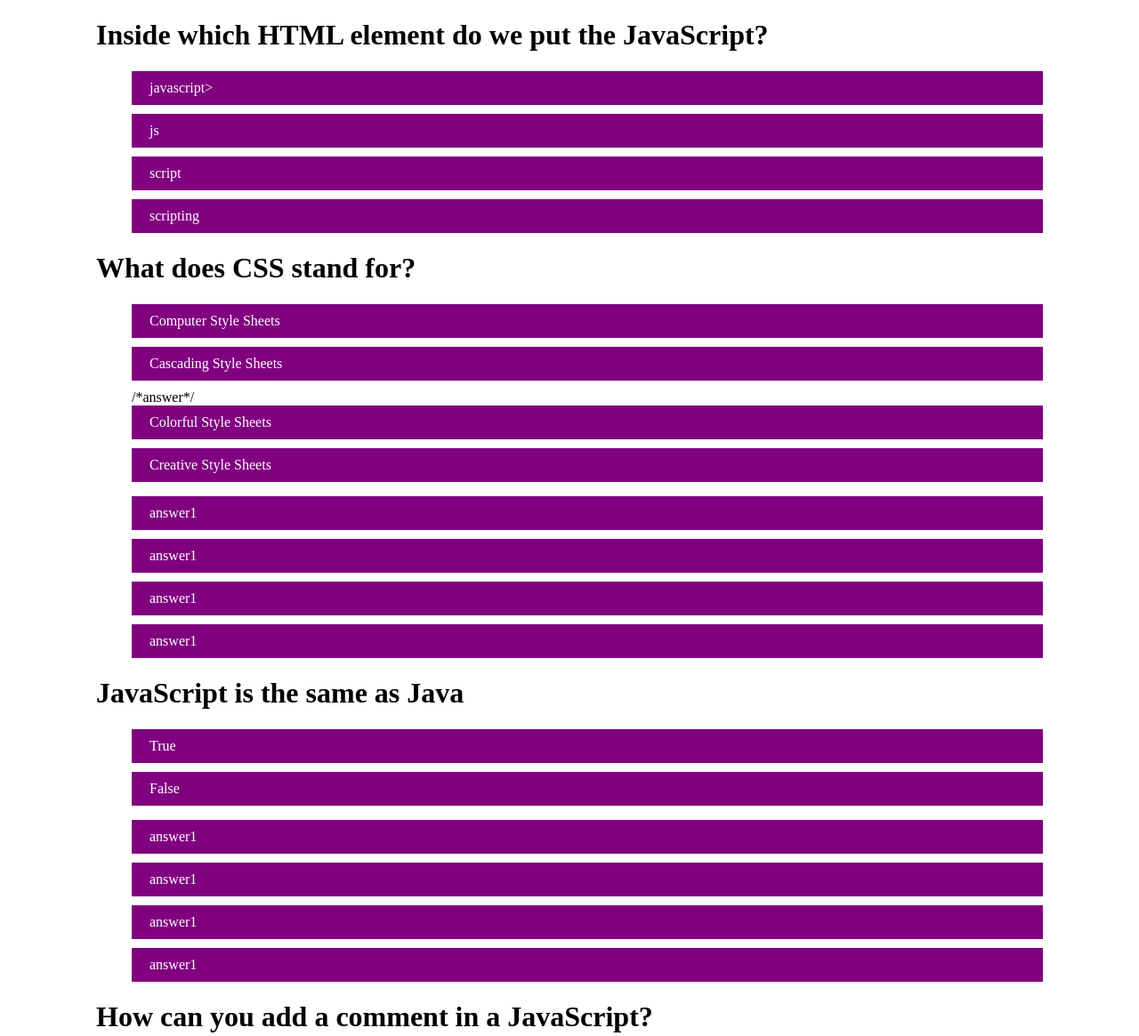
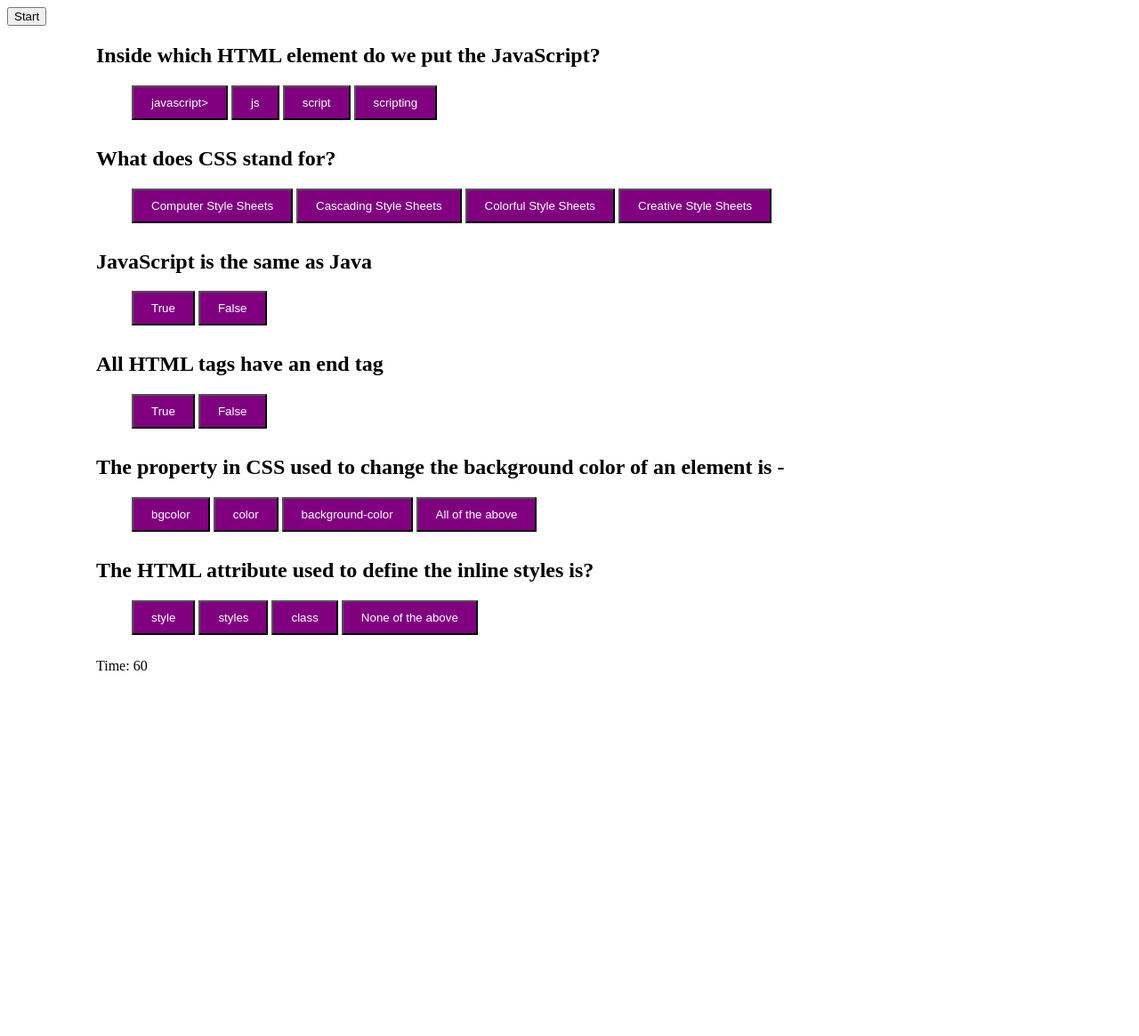
Before and after one commit to RaelNW/Timed_Quiz, a plain HTML site: page index.html in a window 1280 px wide. Shown: the top 1165 px of the page at 89% size. After the commit the page ends 800 px from the top, so only its background shows below. Drawn offline with Linux system fonts and the light colour scheme.

Commit message:
Update index.html

```diff
--- a/index.html
+++ b/index.html
@@ -8,49 +8,78 @@
   </head>
   <body>
     <header>
+      <button class="start" id="startButton">Start</button>
+    </header>
 
-    </header>
-    <main>
-      <h1>Inside which HTML element do we put the JavaScript?</h1>
-        <ol class="quiz1">
-          <li class="button" id="1">javascript></li>
-          <li class="button" id="2">js</li>
-          <li class="button" id="3">script</li>
-          <li class="button" id="4">scripting</li>
+    <main >
+
+      <section class="quiz1">
+        <h1 id="question1">Inside which HTML element do we put the JavaScript?</h1>
+        <ol id="answers1">
+          <button class="button" id="1_1">javascript></button>
+          <button class="button" id="2">js</button>
+          <button class="button" id="a1">script</button>
+          <button class="button" id="4">scripting</button>
         </ol>
-      <h1> What does CSS stand for?</h1>
-        <ol class="quiz2">
-          <li class="button" id="1">Computer Style Sheets</li>
-          <li class="button" id="2">Cascading Style Sheets</li> /*answer*/
-          <li class="button" id="3">Colorful Style Sheets</li>
-          <li class="button" id="4">Creative Style Sheets</li>
+      </section>
+
+      <section class="quiz2">
+        <h1 id="question"> What does CSS stand for?</h1>
+        <ol id="answers">
+          <button class="button" id="1">Computer Style Sheets</button>
+          <button class="button" id="a2">Cascading Style Sheets</button>
+          <button class="button" id="3">Colorful Style Sheets</button>
+          <button class="button" id="4">Creative Style Sheets</button>
         </ol>
-        <ol class="quiz3">
-          <li class="button" id="1">answer1</li>
-          <li class="button" id="2">answer1</li>
-          <li class="button" id="3">answer1</li>
-          <li class="button" id="4">answer1</li>
+      </section>
+
+      <section class="quiz4">
+        <h1 id="question">JavaScript is the same as Java</h1>
+        <ol id="answers">
+          <button class="button" id="1">True</button>
+          <button class="button" id="a4">False</button>
         </ol>
-      <h1>JavaScript is the same as Java</h1>
-        <ol class="quiz4">
-          <li class="button" id="1">True</li>
-          <li class="button" id="2">False</li>
+      </section>
+
+      <section class="quiz5">
+        <h1 id="question">All HTML tags have an end tag</h1>
+        <ol id="answers">
+          <button class="button" id="1">True</button>
+          <button class="button" id="a5">False</button>
         </ol>
-        <ol class="quiz5">
-          <li class="button" id="1">answer1</li>
-          <li class="button" id="2">answer1</li>
-          <li class="button" id="3">answer1</li>
-          <li class="button" id="4">answer1</li>
-        </ol>
-      <h1>How can you add a comment in a JavaScript?</h1>
-        <ol class="quiz6">
-          <li class="button" id="1">This is a comment</li>
-          <li class="button" id="2">"This is a comment"</li>
-          <li class="button" id="3">/This is a comment</li>
-          <li class="button" id="4">//This is a comment</li>
-        </ol>
+      </section>
+
+        <section  class="quiz6">
+          <h1 id="question">The property in CSS used to change the background color of an element is -</h1>
+          <ol id="answers">
+            <button class="button" id="1">bgcolor</button>
+            <button class="button" id="2">color</button>
+            <button class="button" id="a6">background-color</button>
+            <button class="button" id="4">All of the above</button>
+          </ol>
+        </section>
+
+        <section class="quiz7">
+          <h1 id="question">The HTML attribute used to define the inline styles is?</h1>
+              <ol id="answers">
+                <button class="button" id="a7">style</button>
+                <button class="button" id="2">styles</button>
+                <button class="button" id="3">class</button>
+                <button class="button" id="4">None of the above</button>
+              </ol>
+         </section>
+
+        <div id="timer">Time: <span id="time">60</span></div>
+
+        <div id="game-over" style="display: none;">
+          <h2>Game Over!</h2>
+          <p>Your score: <span id="score">0</span></p>
+          <input type="text" id="initials" placeholder="Enter your initials">
+          <button id="save">Save</button>
+        </div>
+
     </main>
 
-    <script src="Timed_Quiz/assets/js/script.js"></script>
+    <script src="./js/script.js"></script>
   </body>
 </html>
```
